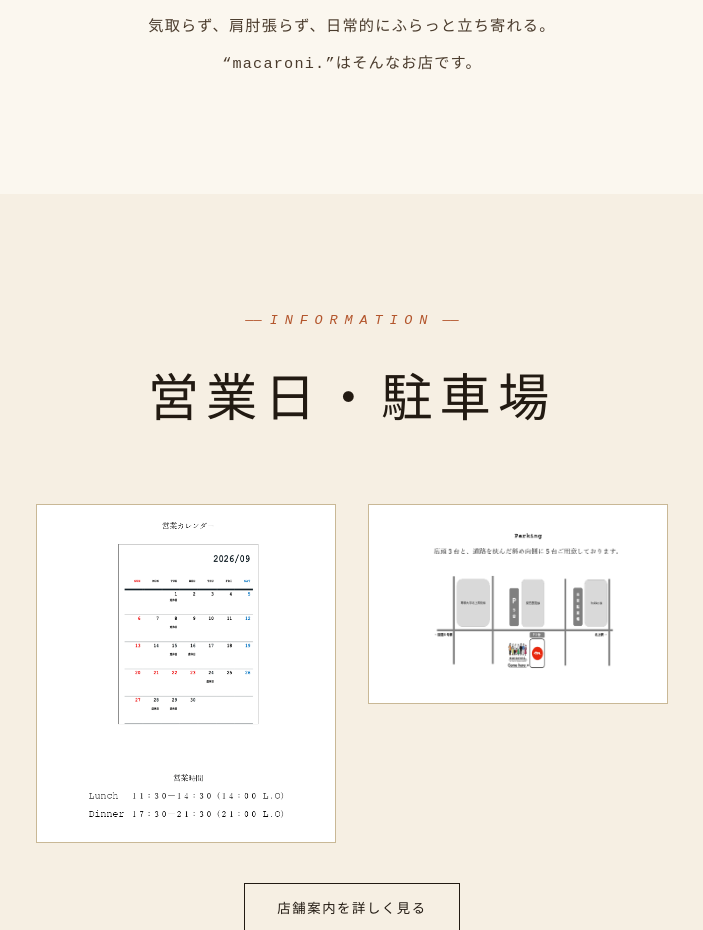
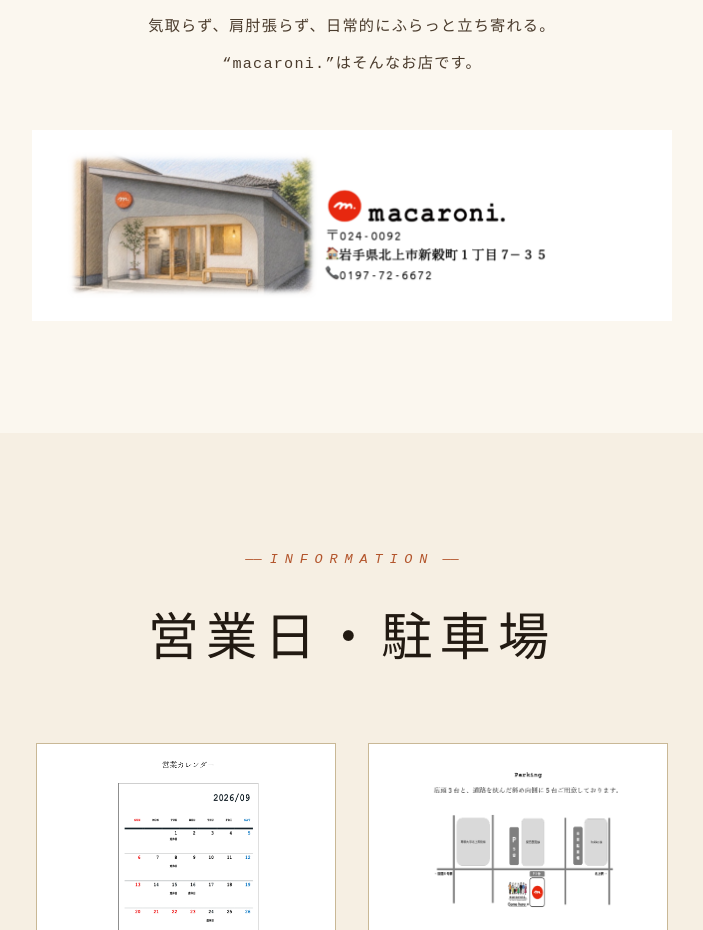
Before and after one commit to shibata1850/macaroni, a React (Vite) app: page /#/ in a window 1280 px wide. Shown: the part 1240-2170 px from the top of the page, without its empty margins (288-991 px from the left). Built offline with nearby package versions, Linux system fonts and the light colour scheme; no server answers; a web font is replaced by a local one.

Commit message:
Updated styles.css

```diff
--- a/src/pages/Home.jsx
+++ b/src/pages/Home.jsx
@@ -62,6 +62,12 @@ export default function Home() {
             気取らず、肩肘張らず、日常的にふらっと立ち寄れる。<br />
             “macaroni.”はそんなお店です。
           </p>
+          <img
+            className="home-about-info-image"
+            src="/images/about-shop-info.png"
+            alt="macaroni.の店舗外観、住所、電話番号"
+            loading="lazy"
+          />
         </div>
       </section>
 
```
Also changed, not shown: public/images/about-shop-info.png (renamed from public/images/image copy.png), src/styles.css.
